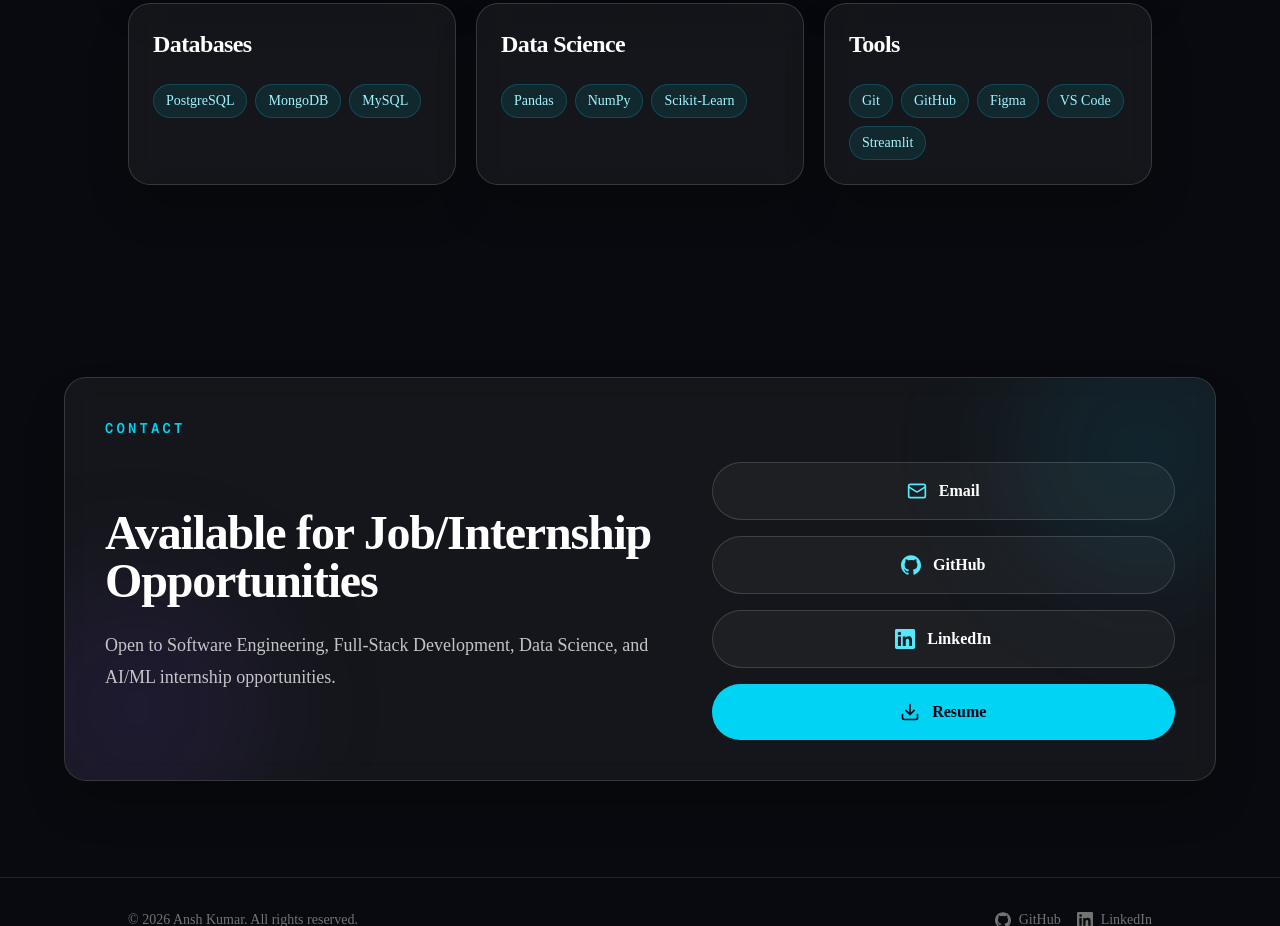
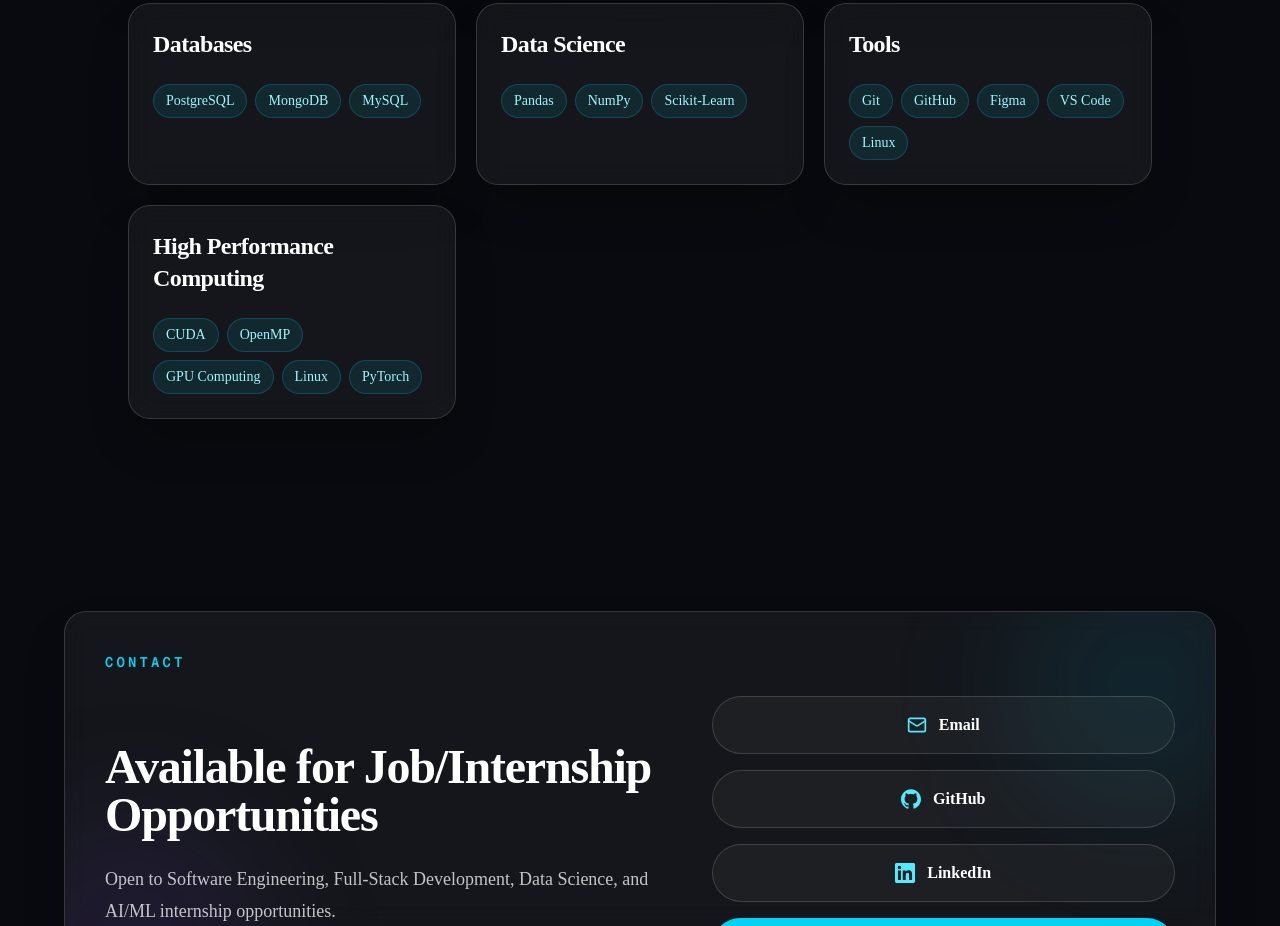
Before and after one commit to Akrodriguez/Personal-Portfolio-Website, a Next.js app: page / in a window 1280 px wide. Shown: the part 5460-6386 px from the top of the page. Built offline with nearby package versions, Linux system fonts and the light colour scheme.

Commit message:
update skills section

```diff
--- a/components/sections/skills.tsx
+++ b/components/sections/skills.tsx
@@ -30,7 +30,11 @@ const skillCategories: SkillCategory[] = [
   },
   {
     title: "Tools",
-    skills: ["Git", "GitHub", "Figma", "VS Code", "Streamlit"],
+    skills: ["Git", "GitHub", "Figma", "VS Code", "Linux"],
+  },
+  {
+    title: "High Performance Computing",
+    skills: ["CUDA", "OpenMP", "GPU Computing", "Linux", "PyTorch"],
   },
 ];
 
```
